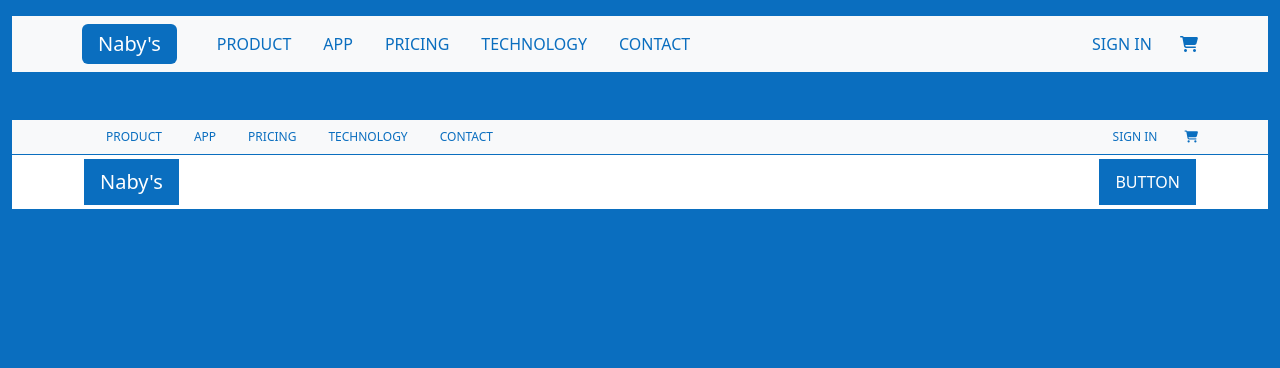
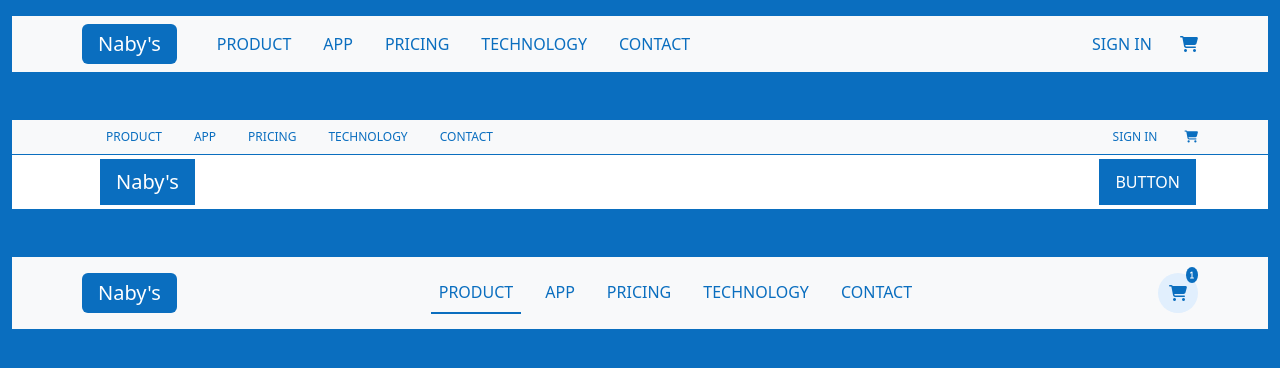
Before and after one commit to Naby-04/navigation-bar-styles, a plain HTML site: page index.html in a window 1280 px wide. Drawn offline with nearby package versions, Linux system fonts and the light colour scheme.

Commit message:
3e navbar

```diff
--- a/index.html
+++ b/index.html
@@ -131,14 +131,60 @@
         </nav>
         <div class="second-nav w-100 px-5 py-1">
           <div class="px-4 d-flex justify-content-between">
-            <a class="navbar-brand px-3 py-2 fs-5" href="#">Naby's</a>
+            <a class="navbar-brand px-3 py-2 fs-5 ms-3" href="#">Naby's</a>
             <button class="px-3">BUTTON</button>
           </div>
         </div>
       </section>
       <!-- 2e style exit -->
       <!-- 3e style -->
-      <section class="style-3 mt-5"></section>
+      <section class="style-3 mt-5">
+        <nav class="navbar navbar-expand-md bg-light">
+          <div class="container">
+            <a class="navbar-brand px-3 rounded-2" href="#">Naby's</a>
+            <button
+              class="navbar-toggler"
+              type="button"
+              data-bs-toggle="collapse"
+              data-bs-target="#navbarNav"
+              aria-controls="navbarNav"
+              aria-expanded="false"
+              aria-label="Toggle navigation"
+            >
+              <span class="navbar-toggler-icon"></span>
+            </button>
+            <div
+              class="collapse navbar-collapse justify-content-between"
+              id="navbarNav"
+            >
+              <ul class="navbar-nav m-auto">
+                <li class="nav-item">
+                  <a class="nav-link active ms-3" aria-current="page" href="#"
+                    >PRODUCT</a
+                  >
+                </li>
+                <li class="nav-item">
+                  <a class="nav-link ms-3" href="#">APP</a>
+                </li>
+                <li class="nav-item">
+                  <a class="nav-link ms-3" href="#">PRICING</a>
+                </li>
+                <li class="nav-item">
+                  <a class="nav-link ms-3" href="#">TECHNOLOGY</a>
+                </li>
+                <li class="nav-item">
+                  <a class="nav-link ms-3" href="#">CONTACT</a>
+                </li>
+              </ul>
+              <div class="user-area py-2 ms-3">
+                <i class="fa-solid fa-cart-shopping">
+                  <span>1</span>
+                </i>
+              </div>
+            </div>
+          </div>
+        </nav>
+      </section>
       <!-- 3e style exit -->
       <!-- 4e style -->
       <section class="style-4 mt-5"></section>
--- a/style.css
+++ b/style.css
@@ -82,3 +82,31 @@ i {
   }
 }
 /* 2e style exit  */
+/* 3e style */
+.style-3 .user-area i {
+  background: var(--background);
+  border-radius: 50%;
+  padding: 3px;
+  height: 40px;
+  width: 40px;
+  display: flex;
+  align-items: center;
+  justify-content: center;
+  position: relative;
+  cursor: pointer;
+}
+.user-area span {
+  font-size: 8px;
+  padding: 4px;
+  border-radius: 50%;
+  background: var(--primary-color);
+  color: var(--text-white);
+  position: absolute;
+  top: -6px;
+  right: 0px;
+}
+.style-3 li a:hover,
+.style-3 li a.active {
+  border-bottom: 2px solid var(--button-border);
+}
+/* 3e style exit */
```
